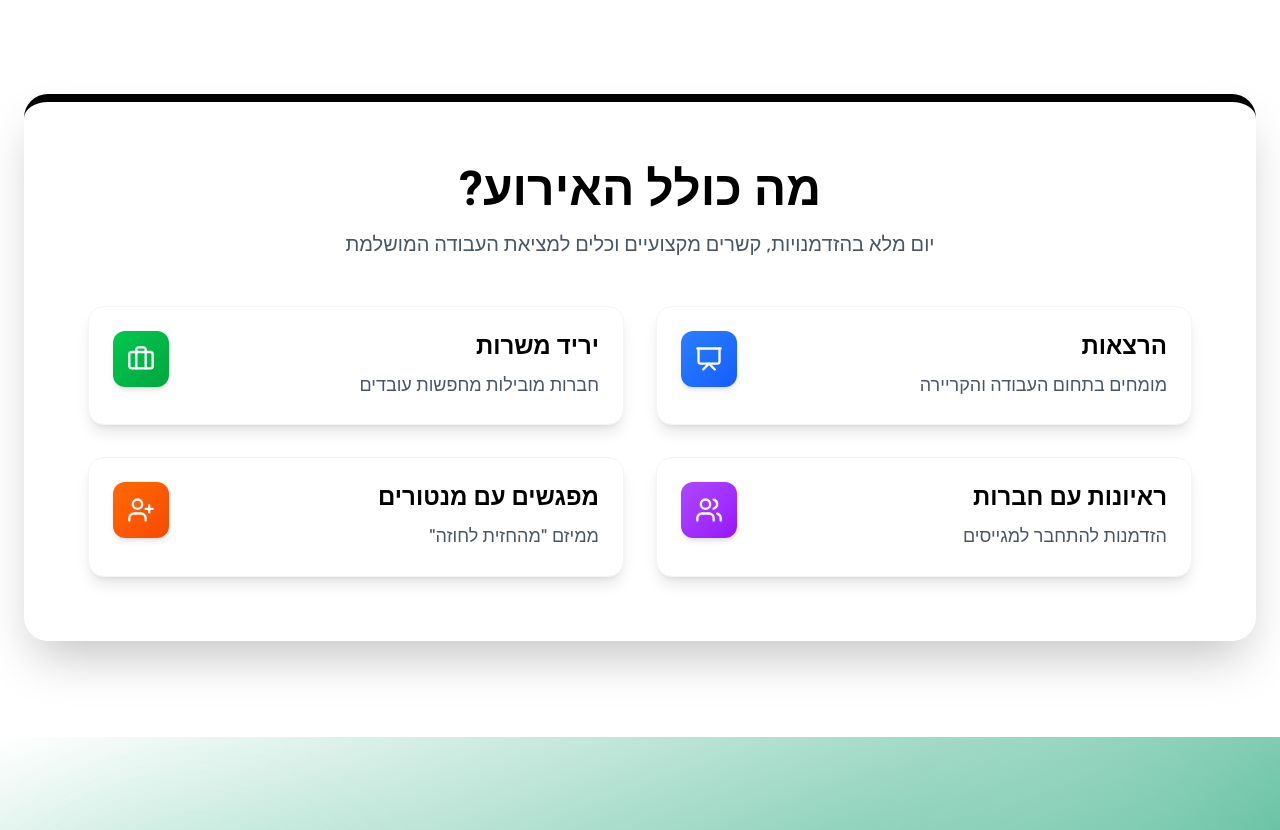
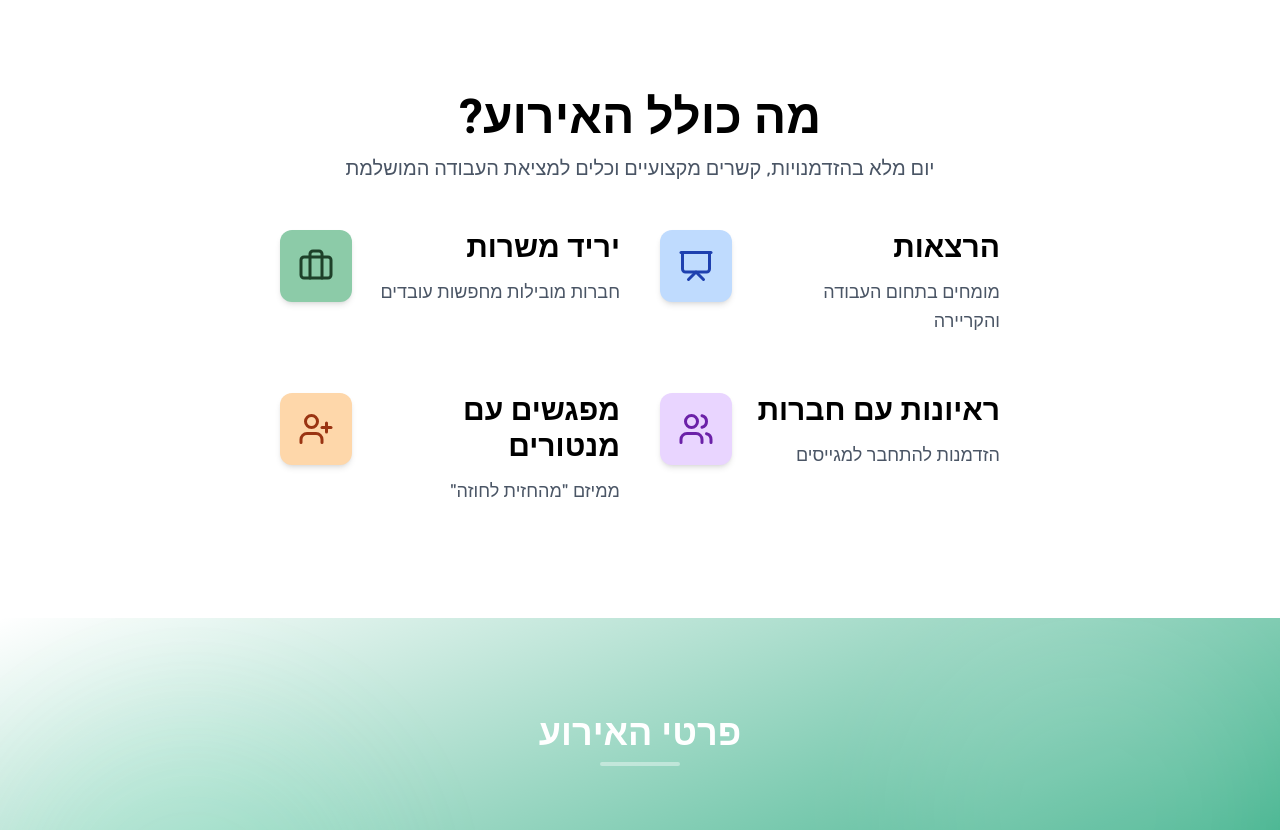
Before and after one commit to KidCrippler/hazit, a React (Vite) app in the folder event-landing/: page / in a window 1280 px wide. Shown: the part 689-1519 px from the top of the page. Built offline with nearby package versions, Linux system fonts and the light colour scheme.

Commit message:
Re-designed the EventDetails section

```diff
--- a/event-landing/src/components/EventDetails.jsx
+++ b/event-landing/src/components/EventDetails.jsx
@@ -1,4 +1,3 @@
-import { motion } from 'framer-motion';
 import { Presentation, Briefcase, Users, UserPlus } from 'lucide-react';
 
 const EventDetails = () => {
@@ -7,94 +6,86 @@ const EventDetails = () => {
       icon: Presentation,
       title: 'הרצאות',
       description: 'מומחים בתחום העבודה והקריירה',
-      color: 'from-blue-500 to-blue-600'
+      iconBg: '#bfdbfe',
+      iconColor: '#1e40af',
+      accentColor: '#2563eb'
     },
     {
       icon: Briefcase,
       title: 'יריד משרות',
       description: 'חברות מובילות מחפשות עובדים',
-      color: 'from-green-500 to-green-600'
+      iconBg: '#8ccba8',
+      iconColor: '#1e4029',
+      accentColor: '#4a8359'
     },
     {
       icon: Users,
       title: 'ראיונות עם חברות',
       description: 'הזדמנות להתחבר למגייסים',
-      color: 'from-purple-500 to-purple-600'
+      iconBg: '#e9d5ff',
+      iconColor: '#6b21a8',
+      accentColor: '#9333ea'
     },
     {
       icon: UserPlus,
       title: 'מפגשים עם מנטורים',
       description: 'ממיזם "מהחזית לחוזה"',
-      color: 'from-orange-500 to-orange-600'
+      iconBg: '#fed7aa',
+      iconColor: '#9a3412',
+      accentColor: '#ea580c'
     },
   ];
 
   return (
     <section className="relative z-10 py-12 md:py-20 lg:py-24 bg-white">
-      <div className="container mx-auto px-6">
-        <motion.div
-          initial={{ opacity: 0, y: 40 }}
-          whileInView={{ opacity: 1, y: 0 }}
-          transition={{ duration: 0.6 }}
-          viewport={{ once: true }}
-          className="bg-white shadow-2xl rounded-3xl p-6 md:p-12 lg:p-16 border-t-8 border-brand-green"
-        >
+      <div className="container mx-auto px-6 max-w-3xl">
         {/* Section Header */}
-          <div className="text-center mb-4 md:mb-12">
-            <motion.h2
-              initial={{ opacity: 0, y: 20 }}
-              whileInView={{ opacity: 1, y: 0 }}
-              transition={{ duration: 0.5, delay: 0.2 }}
-              viewport={{ once: true }}
-              className="text-2xl md:text-4xl lg:text-5xl font-bold text-brand-green-dark mb-2 md:mb-4"
-            >
+        <div className="text-center mb-12">
+          <h2 className="text-2xl md:text-4xl lg:text-5xl font-bold text-brand-green-dark mb-3">
             מה כולל האירוע?
-            </motion.h2>
-            <motion.p
-              initial={{ opacity: 0, y: 20 }}
-              whileInView={{ opacity: 1, y: 0 }}
-              transition={{ duration: 0.5, delay: 0.3 }}
-              viewport={{ once: true }}
-              className="text-sm md:text-xl text-gray-600 max-w-2xl mx-auto"
-            >
+          </h2>
+          <p className="text-base md:text-xl text-gray-600 max-w-2xl mx-auto">
             יום מלא בהזדמנויות, קשרים מקצועיים וכלים למציאת העבודה המושלמת
-            </motion.p>
+          </p>
         </div>
 
         {/* Features Grid */}
-          <div className="grid md:grid-cols-2 gap-3 md:gap-6 lg:gap-8">
-            {features.map((feature, index) => (
-              <motion.div
+        <div className="grid grid-cols-1 md:grid-cols-2 gap-8 md:gap-10">
+          {features.map((feature, index) => {
+            const Icon = feature.icon;
+
+            return (
+              <div
                 key={index}
-                initial={{ opacity: 0, y: 30 }}
-                whileInView={{ opacity: 1, y: 0 }}
-                transition={{ duration: 0.5, delay: index * 0.1 }}
-                viewport={{ once: true }}
-                className="group relative bg-white rounded-2xl p-3 md:p-6 shadow-lg hover:shadow-xl transition-all duration-300 hover:-translate-y-1 border border-gray-100"
+                className="flex items-start gap-6 flex-row-reverse"
               >
-                {/* Content */}
-                <div className="relative flex items-start gap-2 md:gap-4 text-right">
                 {/* Icon */}
-                  <div className="flex-shrink-0 order-2">
-                    <div className={`w-10 h-10 md:w-14 md:h-14 rounded-lg md:rounded-xl bg-gradient-to-br ${feature.color} flex items-center justify-center shadow-md group-hover:scale-110 transition-transform duration-300`}>
-                      <feature.icon className="w-5 h-5 md:w-7 md:h-7 text-white" strokeWidth={2} />
+                <div className="flex-shrink-0">
+                  <div
+                    className="w-14 h-14 md:w-18 md:h-18 rounded-xl flex items-center justify-center shadow-md"
+                    style={{ backgroundColor: feature.iconBg }}
+                  >
+                    <Icon
+                      className="w-7 h-7 md:w-9 md:h-9"
+                      strokeWidth={2}
+                      style={{ color: feature.iconColor }}
+                    />
                   </div>
                 </div>
 
-                  {/* Text */}
-                  <div className="flex-1 order-1">
-                    <h3 className="text-base md:text-2xl font-bold text-brand-green-dark mb-1 md:mb-2 group-hover:text-brand-green transition-colors">
+                {/* Content */}
+                <div className="flex-1 text-right">
+                  <h3 className="text-xl md:text-3xl font-bold text-brand-green-dark mb-3">
                     {feature.title}
                   </h3>
-                    <p className="text-gray-600 text-xs md:text-lg leading-relaxed">
+                  <p className="text-base md:text-lg text-gray-600 leading-relaxed mb-4">
                     {feature.description}
                   </p>
                 </div>
               </div>
-              </motion.div>
-            ))}
+            );
+          })}
         </div>
-        </motion.div>
       </div>
     </section>
   );
```
Lines whose indentation alone changed are shown as unchanged.
